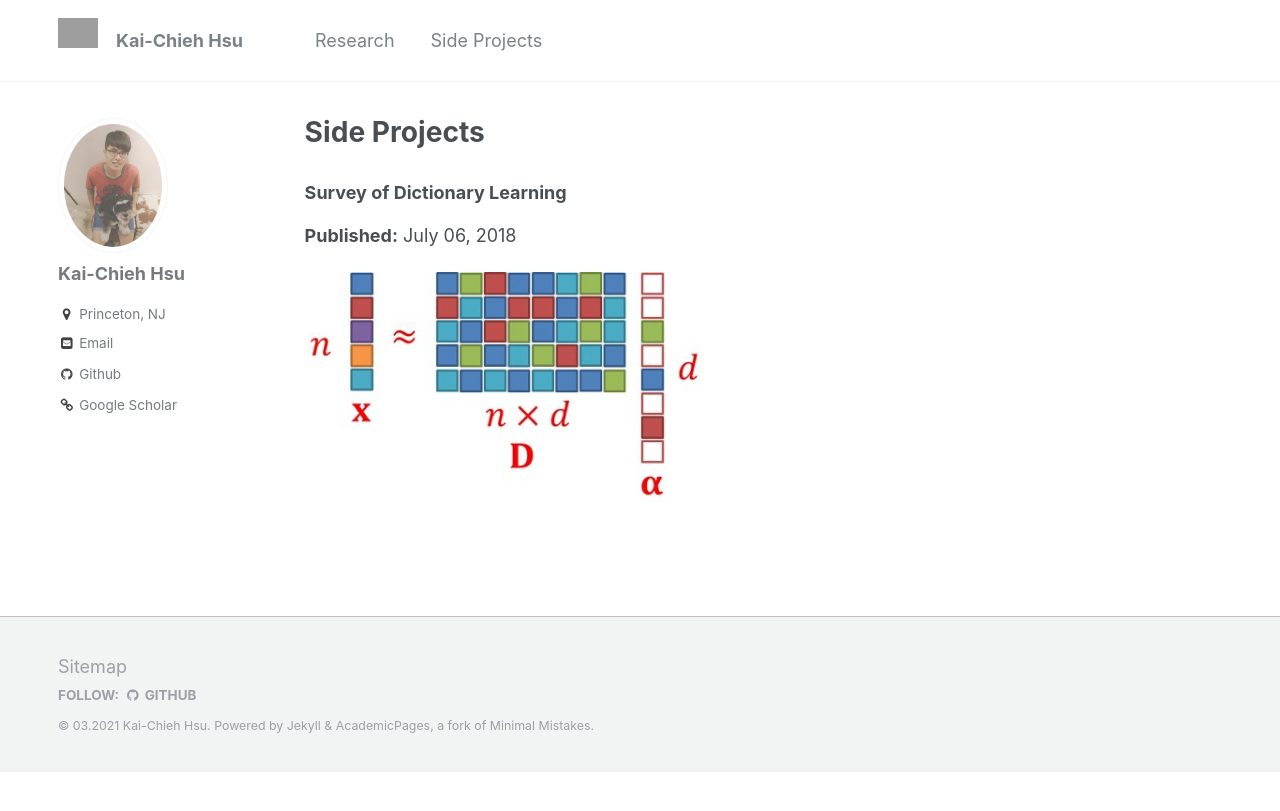
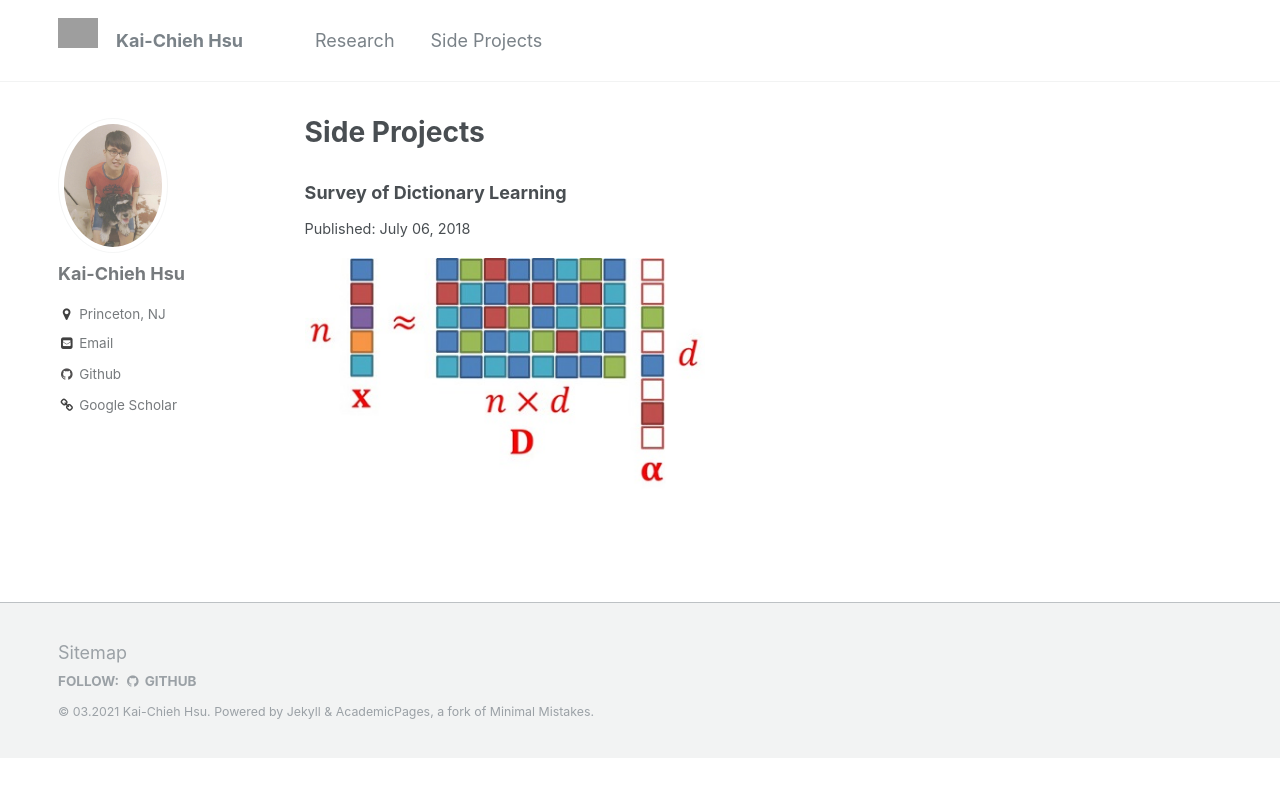
Before and after one commit to kaichiehhsu/kaichiehhsu.github.io, a Jekyll site: the page built from _pages/portfolio.md, in a window 1280 px wide. Shown: the top 811 px of the page. Built offline with Jekyll 4.4.1, drawn with Linux system fonts in a browser that asks for light colours.

Commit message:
font size

```diff
--- a/_includes/archive-single.html
+++ b/_includes/archive-single.html
@@ -39,9 +39,9 @@
     {% endif %}
 
     {% if post.venue and post.date %}
-      <p style="font-size:1em">Published in <i>{{ post.venue }}</i>, {{ post.date | default: "1900-01-01" | date: "%Y" }} </p>
+      <p style="font-size:.8em">Published in <i>{{ post.venue }}</i>, {{ post.date | default: "1900-01-01" | date: "%Y" }} </p>
     {% elsif post.date %}
-      <p style="font-size:1em" class="page__date"><strong>{{ site.data.ui-text[site.locale].date_label | default: "Published:" }}</strong> <time datetime="{{ post.date | default: "1900-01-01" | date_to_xmlschema }}">{{ post.date | default: "1900-01-01" | date: "%B %d, %Y" }}</time></p>
+      <p style="font-size:.8em" class="page__date">{{ site.data.ui-text[site.locale].date_label | default: "Published:" }} <time datetime="{{ post.date | default: "1900-01-01" | date_to_xmlschema }}">{{ post.date | default: "1900-01-01" | date: "%B %d, %Y" }}</time></p>
     {% endif %}
 
 <!-- <i class="fa fa-fw fa-calendar" aria-hidden="true"></i> -->
@@ -51,11 +51,11 @@
     {% endif %}
 
     {% if post.citation and post.paperurl %}
-      <p style="font-size:1em">Recommended citation: {{ post.citation }} <a href="{{ post.paperurl }}"><u>{{ post.paperurl }}</u></a></p>
+      <p style="font-size:.8em">Recommended citation: {{ post.citation }} <a href="{{ post.paperurl }}"><u>{{ post.paperurl }}</u></a></p>
     {% elsif post.citation %}
-      <p style="font-size:1em">Recommended citation: {{ post.citation }} </p>
+      <p style="font-size:.8em">Recommended citation: {{ post.citation }} </p>
     {% elsif post.paperurl %}
-      <p style="font-size:1em">Download <a href=" {{ post.paperurl }} "><u>here</u></a></p>
+      <p style="font-size:.8em">Download <a href=" {{ post.paperurl }} "><u>here</u></a></p>
     {% endif %}
 
   </article>
```
Also changed, not shown: _pages/research.md (+4 -0 lines).
